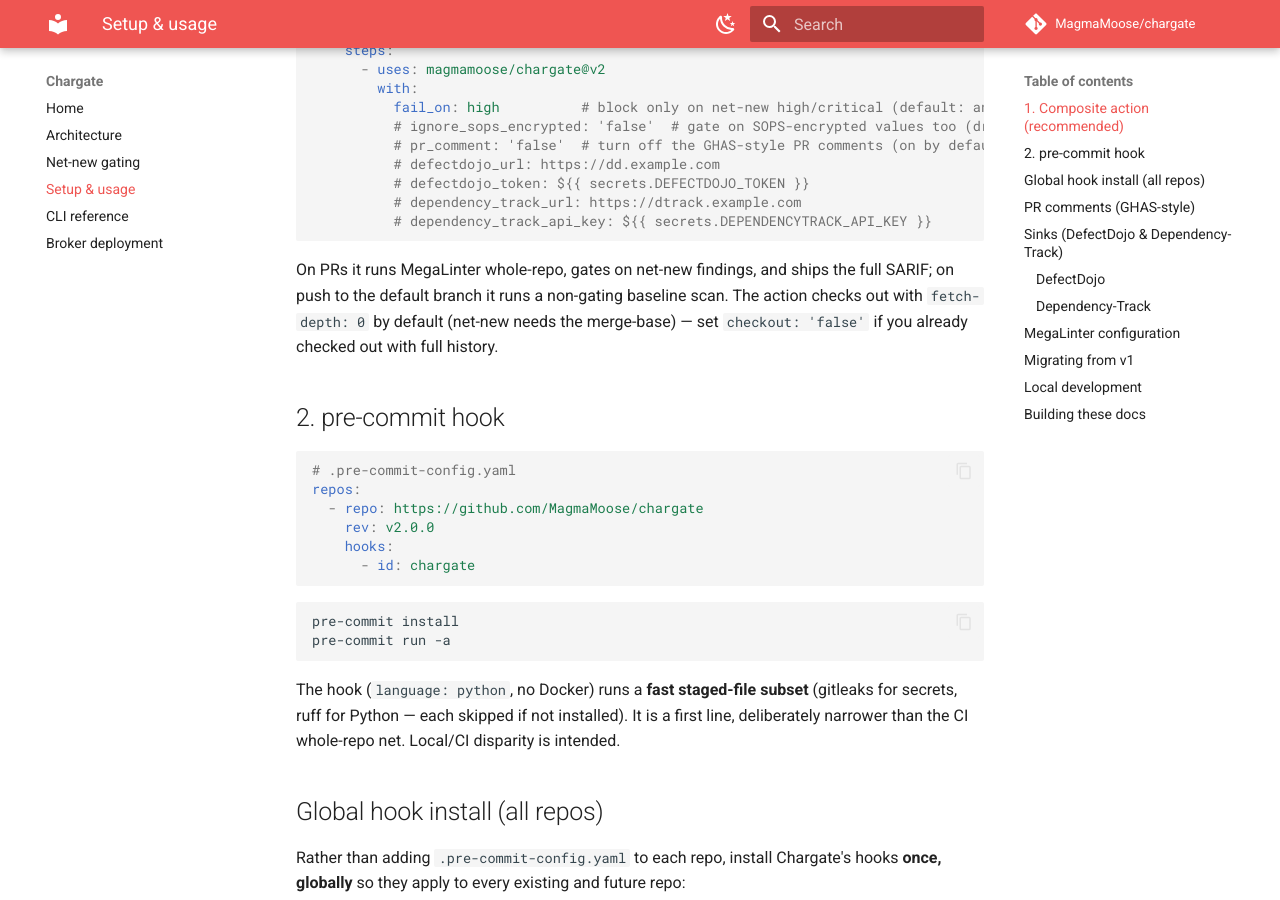
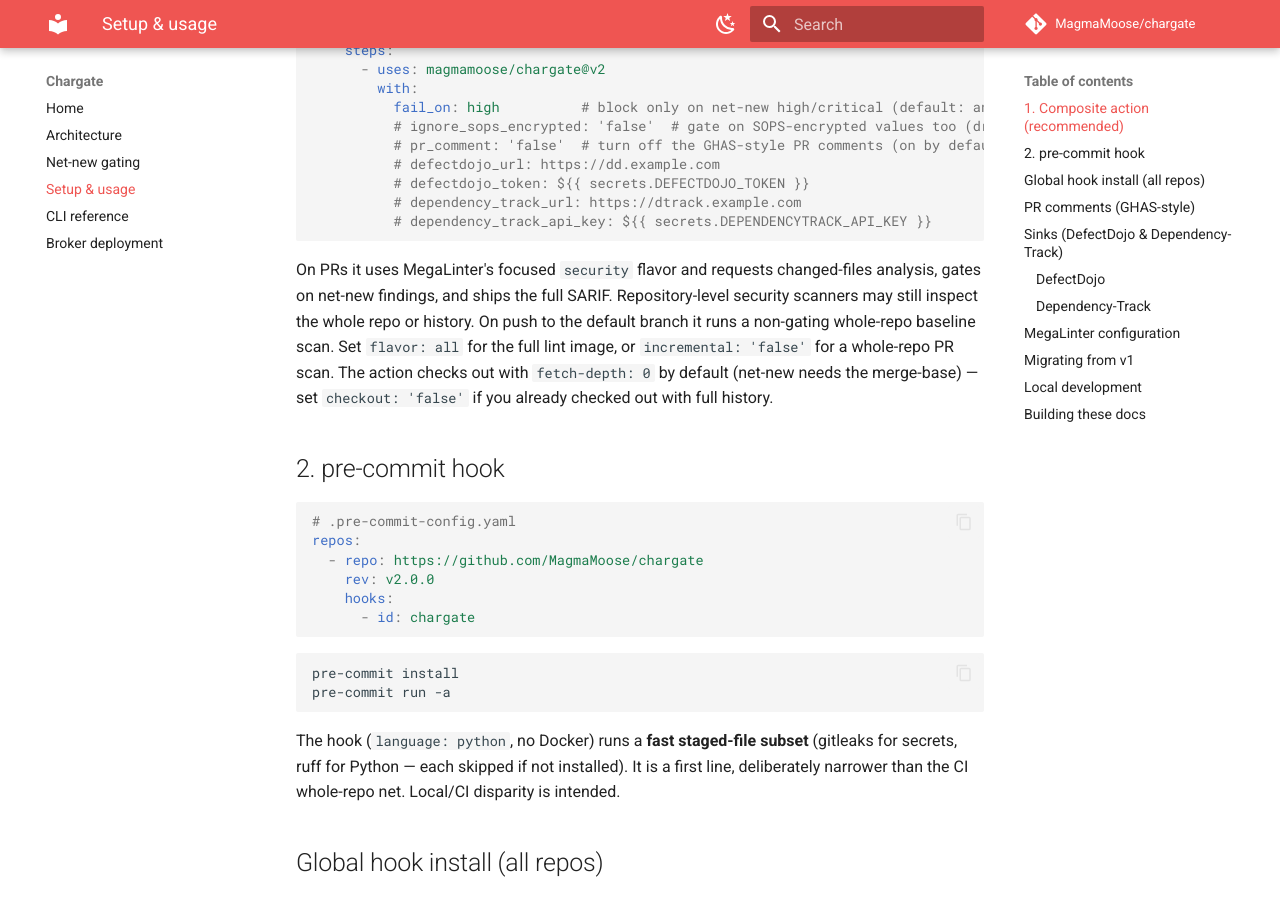
Before and after one commit to MagmaMoose/chargate, an MkDocs documentation site: the page built from docs/setup.md, in a window 1280 px wide and 900 px high, scrolled down 486 px. Built offline with MkDocs 1.6.1 and Material for MkDocs 9.7.7, drawn with Linux system fonts in a browser that asks for light colours; comment, search, counter and statistics services are not loaded.

Commit message:
feat(action): default to focused PR security scans (#33)
* feat(action): default to focused PR security scans

* test: widen regex slack in action defaults test

Bump flavor bound from {0,3} to {0,6} and incremental bound from
{0,8} to {0,15} so a single sentence added to either description
block doesn't cause a spurious failure unrelated to the default
changing.

---------

Co-authored-by: Caleb Sargeant <calebsargeant@users.noreply.github.com>

````diff
--- a/docs/setup.md
+++ b/docs/setup.md
@@ -30,10 +30,13 @@ jobs:
           # dependency_track_api_key: ${{ secrets.DEPENDENCYTRACK_API_KEY }}
 ```
 
-On PRs it runs MegaLinter whole-repo, gates on net-new findings, and ships the
-full SARIF; on push to the default branch it runs a non-gating baseline scan. The
-action checks out with `fetch-depth: 0` by default (net-new needs the merge-base) —
-set `checkout: 'false'` if you already checked out with full history.
+On PRs it uses MegaLinter's focused `security` flavor and requests changed-files
+analysis, gates on net-new findings, and ships the full SARIF. Repository-level
+security scanners may still inspect the whole repo or history. On push to the default
+branch it runs a non-gating whole-repo baseline scan. Set `flavor: all` for the full
+lint image, or `incremental: 'false'` for a whole-repo PR scan. The action checks out
+with `fetch-depth: 0` by default (net-new needs the merge-base) — set
+`checkout: 'false'` if you already checked out with full history.
 
 ## 2. pre-commit hook
 
````
Also changed, not shown: README.md (+9 -6 lines), action.yml (+7 -6 lines), 1 other file.
